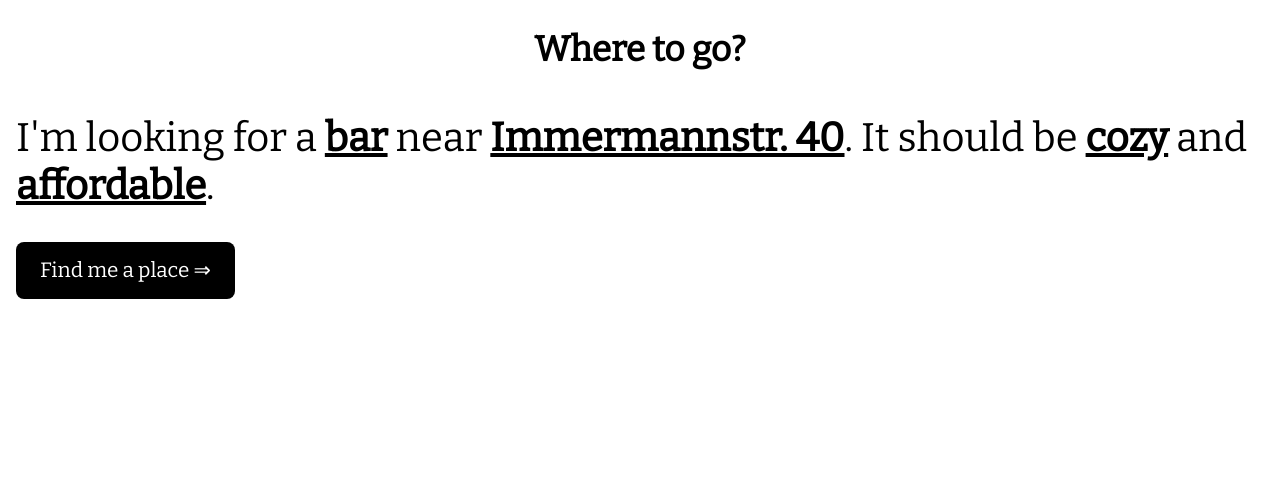
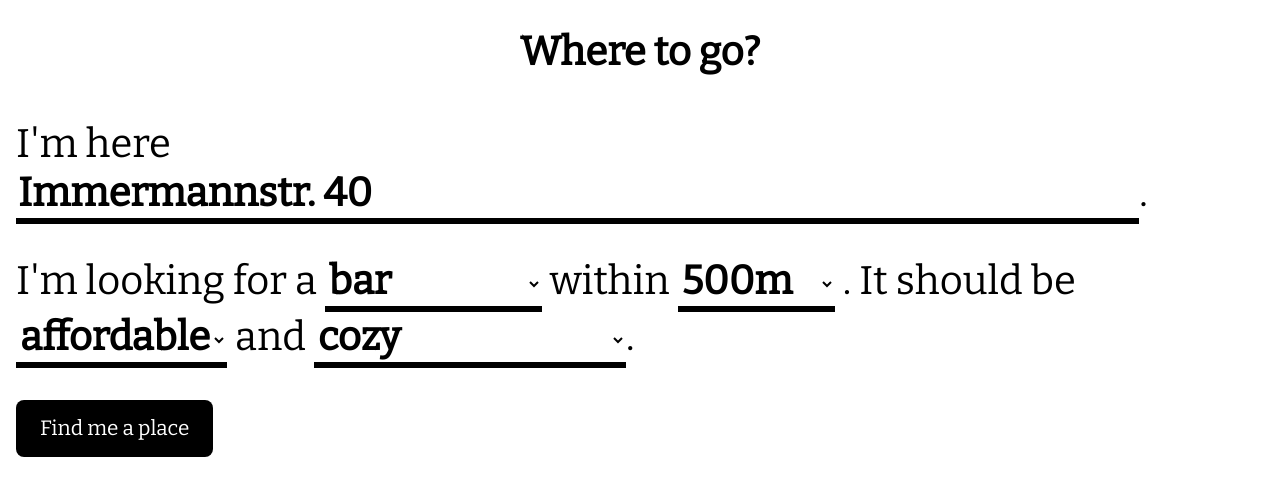
Before and after one commit to kuukienator/where-to-go, a Next.js app: page / in a window 1280 px wide. Shown: the top 496 px of the page. Built offline with nearby package versions, Linux system fonts and the light colour scheme.

Commit message:
add custom selects and inputs

```diff
--- /dev/null
+++ b/components/InlineSelect/index.tsx
@@ -0,0 +1,53 @@
+import react, {
+    useState,
+    useEffect,
+    FunctionComponent,
+    ChangeEvent,
+} from 'react';
+
+type Props = {
+    values: string[];
+    selected?: string;
+    onChange: (event: ChangeEvent<HTMLSelectElement>) => void;
+    inverse?: boolean;
+};
+
+const InlineSelect: FunctionComponent<Props> = ({
+    values,
+    onChange,
+    selected,
+    inverse,
+}) => {
+    return (
+        <>
+            <select
+                className={inverse ? 'inverse' : ''}
+                value={!!selected ? selected : values[0]}
+                onChange={onChange}
+            >
+                {values.map((v) => (
+                    <option value={v} key={v}>
+                        {v}
+                    </option>
+                ))}
+            </select>
+            <style jsx>{`
+                select {
+                    font-size: inherit;
+                    border: none;
+                    background: none;
+                    font-family: inherit;
+                    font-weight: bold;
+                    border-bottom: 0.4rem solid;
+                }
+
+                .inverse {
+                    background: black;
+                    color: white;
+                }
+            `}</style>
+        </>
+    );
+};
+
+export default InlineSelect;
--- /dev/null
+++ b/components/InlineTextBox/index.tsx
@@ -0,0 +1,32 @@
+import react, {
+    useState,
+    useEffect,
+    FunctionComponent,
+    ChangeEvent,
+} from 'react';
+
+type Props = {
+    value?: string;
+    onChange: (event: ChangeEvent<HTMLInputElement>) => void;
+};
+
+const InlineTextBox: FunctionComponent<Props> = ({ onChange, value }) => {
+    return (
+        <>
+            <input type="text" value={value} onChange={onChange} />
+            <style jsx>{`
+                input {
+                    font-size: inherit;
+                    border: none;
+                    background: none;
+                    font-family: inherit;
+                    font-weight: bold;
+                    border-bottom: 0.4rem solid;
+                    width: 90%;
+                }
+            `}</style>
+        </>
+    );
+};
+
+export default InlineTextBox;
--- a/pages/index.tsx
+++ b/pages/index.tsx
@@ -1,7 +1,17 @@
 import Head from 'next/head';
 import Search from '../components/Search';
+import InlineSelect from '../components/InlineSelect';
+import { useState } from 'react';
+import InlineTextBox from '../components/InlineTextBox';
 
-const Home = () => (
+const Home = () => {
+    const [type, setType] = useState('bar');
+    const [priceLevel, setPriceLevel] = useState('affordable');
+    const [keywords, setKeywords] = useState('cozy');
+    const [locationQuery, setLocationQuery] = useState('Immermannstr. 40');
+    const [radius, setRadius] = useState('500m');
+
+    return (
         <div className="container">
             <Head>
                 <title>🍹🥙☕Where to go?</title>
@@ -18,12 +28,59 @@ const Home = () => (
                 {/* <Search /> */}
                 <div className="textForm">
                     <div className="textContainer">
-                    I'm looking for a <span className="textInput">bar</span>{' '}
-                    near <span className="textInput">Immermannstr. 40</span>. It
-                    should be <span className="textInput">cozy</span> and{' '}
-                    <span className="textInput">affordable</span>.
+                        I'm here
+                        <InlineTextBox
+                            onChange={(event) =>
+                                setLocationQuery(event.target.value)
+                            }
+                            value={locationQuery}
+                        />
+                        .
                     </div>
-                <button className="textButton">Find me a place ⇒</button>
+
+                    <div className="textContainer">
+                        I'm looking for a{' '}
+                        <InlineSelect
+                            values={['anything', 'bar', 'cafe', 'restaurant']}
+                            selected={type}
+                            onChange={(event) => setType(event.target.value)}
+                        />{' '}
+                        within{' '}
+                        <InlineSelect
+                            values={['500m', '1000m', '1500m', '2000m']}
+                            selected={radius}
+                            onChange={(event) => setRadius(event.target.value)}
+                        />{' '}
+                        . It should be{' '}
+                        <InlineSelect
+                            values={[
+                                'cheap',
+                                'affordable',
+                                'expensive',
+                                'luxurious',
+                            ]}
+                            selected={priceLevel}
+                            onChange={(event) =>
+                                setPriceLevel(event.target.value)
+                            }
+                        />{' '}
+                        and{' '}
+                        <InlineSelect
+                            values={[
+                                'cozy',
+                                'romantic',
+                                'good for groups',
+                                'upscale',
+                                'have cocktails',
+                            ]}
+                            selected={keywords}
+                            onChange={(event) =>
+                                setKeywords(event.target.value)
+                            }
+                        />
+                        .
+                    </div>
+                    <button className="textButton">Find me a place</button>
                 </div>
             </main>
             {/* <footer>
@@ -76,7 +133,7 @@ const Home = () => (
 
         h1 {
             margin: 0.3rem 0.5rem;
-                font-size: 2.2rem;
+            font-size: 2.5rem;
             margin: 1.75rem 0.5rem;
             text-align: center;
         }
@@ -118,21 +175,30 @@ const Home = () => (
                 body {
                     padding: 0;
                     margin: 0;
-                font-family: -apple-system, BlinkMacSystemFont, Segoe UI, Roboto,
-                    Oxygen, Ubuntu, Cantarell, Fira Sans, Droid Sans,
+                    font-family: -apple-system, BlinkMacSystemFont, Segoe UI,
+                        Roboto, Oxygen, Ubuntu, Cantarell, Fira Sans, Droid Sans,
                         Helvetica Neue, sans-serif;
 
                     font-family: 'Open Sans', sans-serif;
 
                     background: white;
                     color: black;
+                    font-size: 16px;
                 }
 
                 * {
                     box-sizing: border-box;
                 }
+
+                @media (max-width: 360px) {
+                    html,
+                    body {
+                        font-size: 12px;
+                    }
+                }
             `}</style>
         </div>
     );
+};
 
 export default Home;
```
Lines whose indentation alone changed are shown as unchanged.
